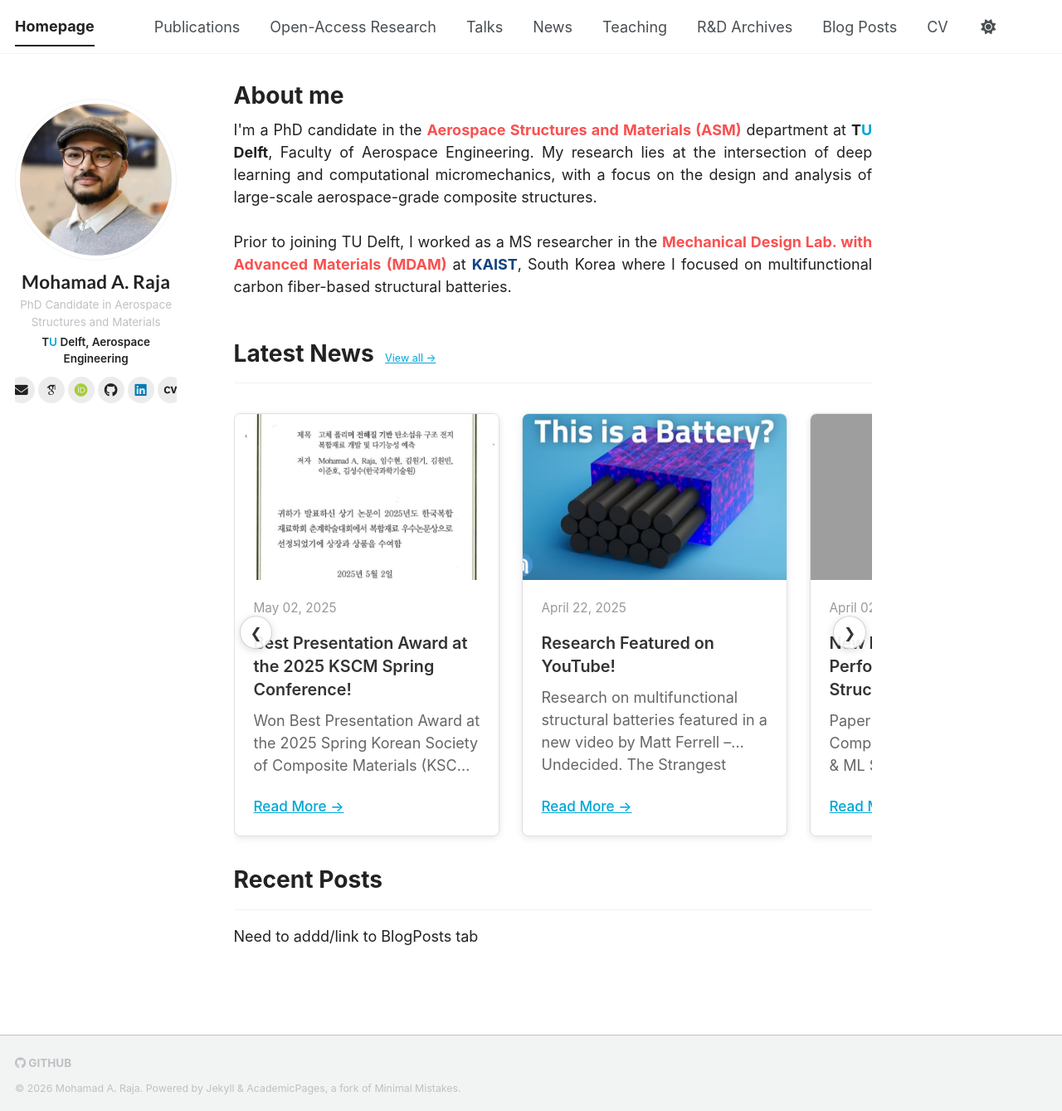
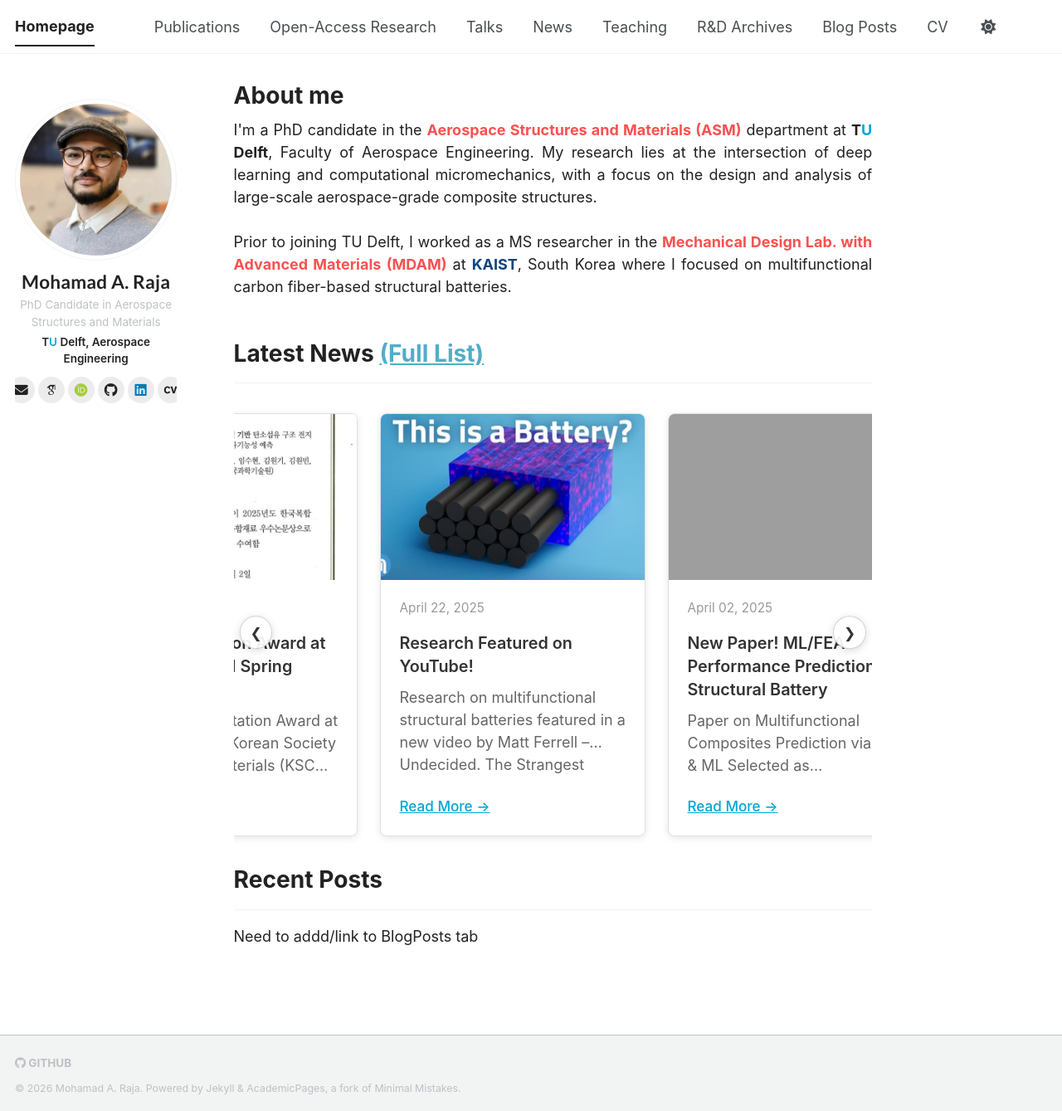
Before and after one commit to MohamadA-RJ/mohamada-rj.github.io, a Jekyll site: the page built from _pages/about.md, in a window 1280 px wide and 1339 px high. Shown: the whole window at 83% size. Built offline with Jekyll 4.4.1, drawn with Linux system fonts in a browser that asks for light colours; some web fonts are replaced; a script bundle is joined from its source files by our own code; library files that are not in the unit come from our copies; some of the changed lines change nothing that is shown; grey boxes are pictures that could not be loaded.

Commit message:
Fixing News Tab

```diff
--- a/_pages/about.md
+++ b/_pages/about.md
@@ -19,7 +19,7 @@
 
 <br>
 
-# Latest News &nbsp;<small><a href="/news/" style="font-size:0.7rem; font-weight:normal; color:#00A6D6;">View all &#8594;</a></small>
+# Latest News [(Full List)](/news/)
 ------
 <div class="latest-news-container">
   <button class="news-nav news-nav-prev" id="newsPrev" type="button" aria-label="Previous news">&#10094;</button>
@@ -46,76 +46,7 @@
   <button class="news-nav news-nav-next" id="newsNext" type="button" aria-label="Next news">&#10095;</button>
 </div>
 
-<script>
-  (function() {
-    var scroller  = document.getElementById('newsScroller');
-    var prevBtn   = document.getElementById('newsPrev');
-    var nextBtn   = document.getElementById('newsNext');
-    if (!scroller) return;
-
-    // Clone all cards so the loop is seamless
-    var cards = Array.from(scroller.children);
-    if (!cards.length) return;
-    cards.forEach(function(c) { scroller.appendChild(c.cloneNode(true)); });
-
-    // JS owns the position entirely — disable any CSS animation
-    scroller.style.animation = 'none';
-
-    var pos      = 0;      // pixels translated left
-    var autoSpd  = 0.5;    // px per rAF frame  (~30 px/s at 60 fps)
-    var paused   = false;
-    var sliding  = false;
-    var slideFrom = 0, slideTo = 0, slideStart = 0;
-    var SLIDE_MS  = 380;
-
-    function halfW() { return scroller.scrollWidth / 2; }
-
-    function normalize(x) {
-      var h = halfW();
-      if (!h) return x;
-      x = x % h;
-      return x < 0 ? x + h : x;
-    }
-
-    function ease(t) { return t < 0.5 ? 2*t*t : -1 + (4 - 2*t) * t; }
-
-    function tick(ts) {
-      if (sliding) {
-        var t = Math.min((ts - slideStart) / SLIDE_MS, 1);
-        pos = slideFrom + (slideTo - slideFrom) * ease(t);
-        if (t >= 1) { pos = normalize(slideTo); sliding = false; }
-      } else if (!paused) {
-        pos = normalize(pos + autoSpd);
-      }
-      scroller.style.transform = 'translateX(-' + pos + 'px)';
-      requestAnimationFrame(tick);
-    }
-
-    function stepBy(dir) {
-      if (sliding) return; // ignore clicks mid-animation
-      var gap   = parseFloat(window.getComputedStyle(scroller).gap) || 24;
-      var cardW = (cards[0].offsetWidth || 320) + gap;
-      pos = normalize(pos);
-      // Prevent going negative when stepping backwards
-      if (dir < 0 && pos - cardW < 0) pos += halfW();
-      slideFrom  = pos;
-      slideTo    = slideFrom + dir * cardW;
-      slideStart = performance.now();
-      sliding    = true;
-    }
-
-    if (prevBtn) prevBtn.addEventListener('click', function() { stepBy(-1); });
-    if (nextBtn) nextBtn.addEventListener('click', function() { stepBy(1);  });
-
-    var container = scroller.parentElement;
-    if (container) {
-      container.addEventListener('mouseenter', function() { paused = true;  });
-      container.addEventListener('mouseleave', function() { paused = false; });
-    }
-
-    requestAnimationFrame(tick);
-  })();
-</script>
+<script src="{{ '/assets/js/news-carousel.js' | prepend: base_path }}"></script>
 
 
 
--- /dev/null
+++ b/assets/js/news-carousel.js
@@ -0,0 +1,81 @@
+/* News carousel — auto-scroll + prev/next arrows */
+(function () {
+  function init() {
+    var scroller = document.getElementById('newsScroller');
+    var prevBtn  = document.getElementById('newsPrev');
+    var nextBtn  = document.getElementById('newsNext');
+    if (!scroller) return;
+
+    var cards = Array.from(scroller.children);
+    if (!cards.length) return;
+    cards.forEach(function (c) { scroller.appendChild(c.cloneNode(true)); });
+
+    scroller.style.animation = 'none';
+
+    var pos       = 0;
+    var autoSpd   = 0.5;
+    var paused    = false;
+    var sliding   = false;
+    var slideFrom = 0;
+    var slideTo   = 0;
+    var slideStart = 0;
+    var SLIDE_MS  = 380;
+
+    function halfW() { return scroller.scrollWidth / 2; }
+
+    function normalize(x) {
+      var h = halfW();
+      if (!h) return x;
+      x = x % h;
+      return x < 0 ? x + h : x;
+    }
+
+    function ease(t) {
+      return t < 0.5 ? 2 * t * t : -1 + (4 - 2 * t) * t;
+    }
+
+    function tick(ts) {
+      if (sliding) {
+        var t = Math.min((ts - slideStart) / SLIDE_MS, 1);
+        pos = slideFrom + (slideTo - slideFrom) * ease(t);
+        if (t >= 1) {
+          pos = normalize(slideTo);
+          sliding = false;
+        }
+      } else if (!paused) {
+        pos = normalize(pos + autoSpd);
+      }
+      scroller.style.transform = 'translateX(-' + pos + 'px)';
+      requestAnimationFrame(tick);
+    }
+
+    function stepBy(dir) {
+      if (sliding) return;
+      var gap   = parseFloat(window.getComputedStyle(scroller).gap) || 24;
+      var cardW = (cards[0].offsetWidth || 320) + gap;
+      pos = normalize(pos);
+      if (dir < 0 && pos - cardW < 0) { pos += halfW(); }
+      slideFrom  = pos;
+      slideTo    = slideFrom + dir * cardW;
+      slideStart = performance.now();
+      sliding    = true;
+    }
+
+    if (prevBtn) { prevBtn.addEventListener('click', function () { stepBy(-1); }); }
+    if (nextBtn) { nextBtn.addEventListener('click', function () { stepBy(1);  }); }
+
+    var container = scroller.parentElement;
+    if (container) {
+      container.addEventListener('mouseenter', function () { paused = true;  });
+      container.addEventListener('mouseleave', function () { paused = false; });
+    }
+
+    requestAnimationFrame(tick);
+  }
+
+  if (document.readyState === 'loading') {
+    document.addEventListener('DOMContentLoaded', init);
+  } else {
+    init();
+  }
+})();
```
